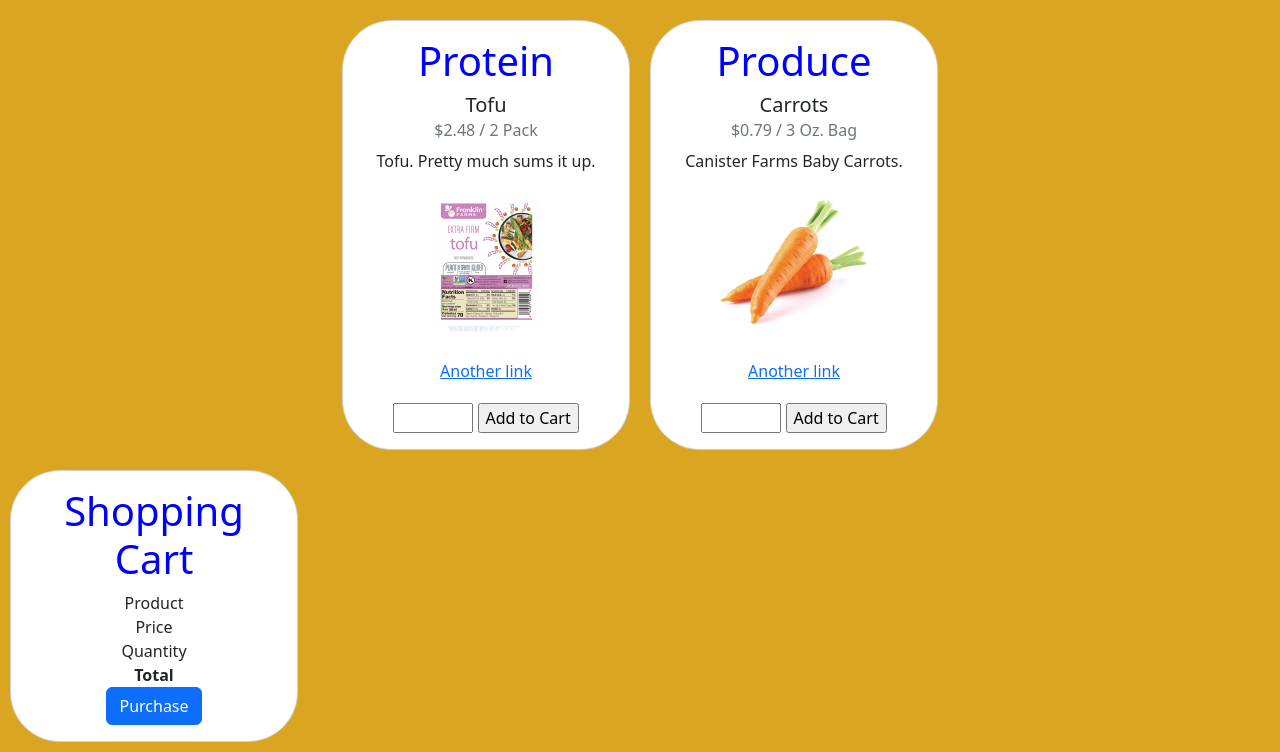
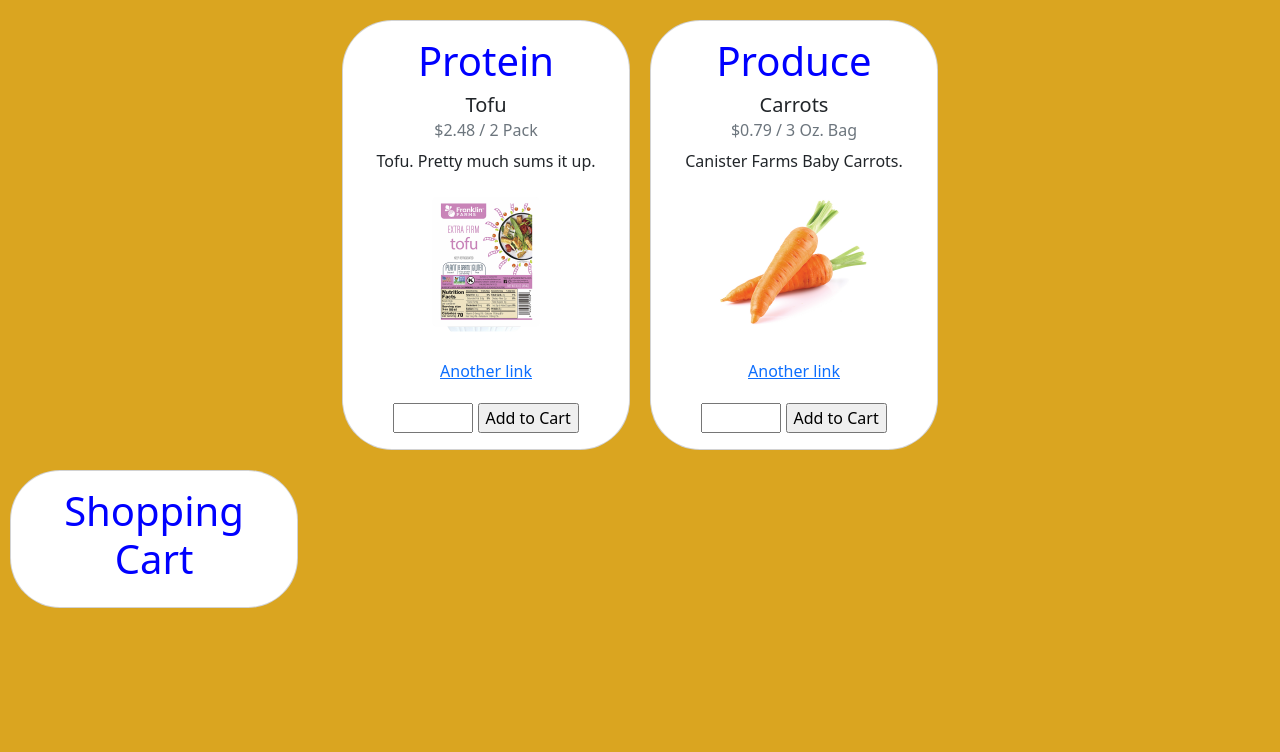
Before and after one commit to dpatterson1995/javascript-project, a plain HTML site: page index.html in a window 1280 px wide. Shown: the part 1120-1872 px from the top of the page. After the commit the page ends 1738 px from the top, so only its background shows below. Drawn offline with nearby package versions, Linux system fonts and the light colour scheme.

```diff
--- a/index.html
+++ b/index.html
@@ -230,23 +230,9 @@
       </header>
       <section>
           <div class="cart-items" id="shopping-cart-card">
-      <div class="cart-items">
-        <div class="cart-row">
-            <div class="cart-item cart-column">
-                <span class="cart-item-title">Product</span>
-            </div>
-            <span class="cart-price cart-column">Price</span>
-            <div class="cart-quantity cart-column"> Quantity
-            </div>
+
         </div>
-    </div>
-          <div class="cart-total">
-              <strong class="cart-total-title">Total</strong>
-          </div>
-          <button class="btn btn-primary btn-purchase" type="button">Purchase</button>
-      </section>
-    </section>
-  </div>
+
 
 <script src="shoppingcart.js"></script>
 
--- a/script.js
+++ b/script.js
@@ -13,7 +13,7 @@ let products=[
    {
     name: 'Dog Food',
     category: 'Pet',
-    price: 45,
+    price: 45.00,
     tag:'DOg.jpg',
     salesTax: true,
     inCart: 0
```
